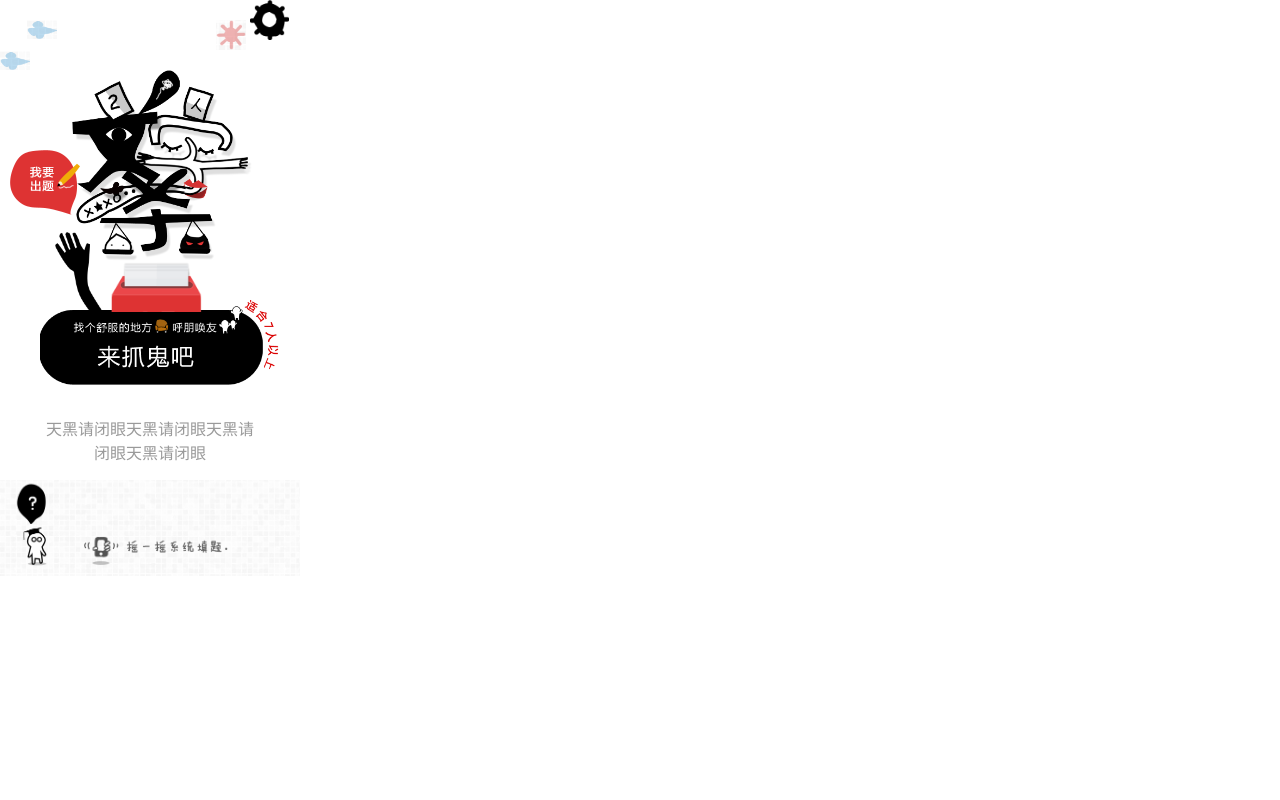
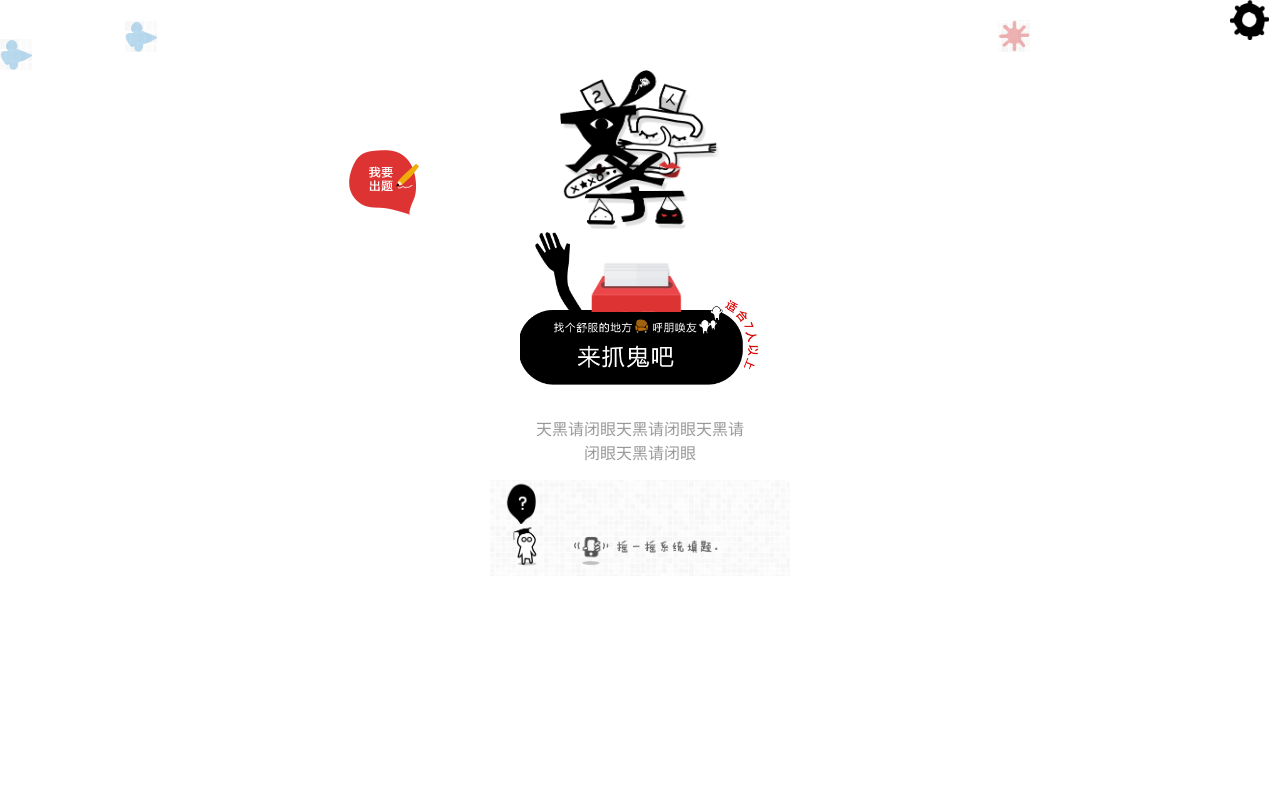
Before and after one commit to ShaTeam/wenzisha_client, a plain HTML site: page demo/step1.html in a window 1280 px wide. Drawn offline with Linux system fonts and the light colour scheme.

Commit message:
today's work

```diff
--- a/css/main.less
+++ b/css/main.less
@@ -4,7 +4,7 @@ body {
 }
 
 #tips {
-	width: 300px !important;
+	width: 100%;
 
 	.hide {
 		display: none;
@@ -35,7 +35,7 @@ body {
 					url("../image/sun.png") no-repeat 80% 0%,
 					url("../image/cloud.png") no-repeat bottom left
 					;
-		background-size: 10%;
+		background-size: 2em 2em;
 	}
 
 
@@ -138,13 +138,14 @@ body {
         display: block;
         width: 100%;
 
-        background: url("../image/maintext.png") no-repeat 60% 0%;
-        background-size: 60%;
+        background: url("../image/maintext.png") no-repeat 50% 0%;
+        background-size: 10em 10em;
 
         .btn{
             width: 240px;
             height: 100px;
-            left: 40px;
+            left: 50%;
+            -webkit-transform: translateX(-50%);
             bottom: 0px;
             position: absolute;
             background: url("../image/setup.png") no-repeat;
@@ -177,7 +178,8 @@ body {
             position: absolute;
             width: 70px;
             height: 70px;
-            left: 10px;
+            left: 30%;
+            -webkit-transform: translateX(-50%);
             bottom: 180px;
             background: url("../image/word.png") no-repeat;
             background-size: contain;
@@ -304,6 +306,7 @@ body {
 			height: 200px;
 			overflow: hidden;
 			position: relative;
+            margin: 0px auto;
 			.slider-wrap {
 				position: absolute;
 				width: auto;
```
Also changed, not shown: css/main.css.
